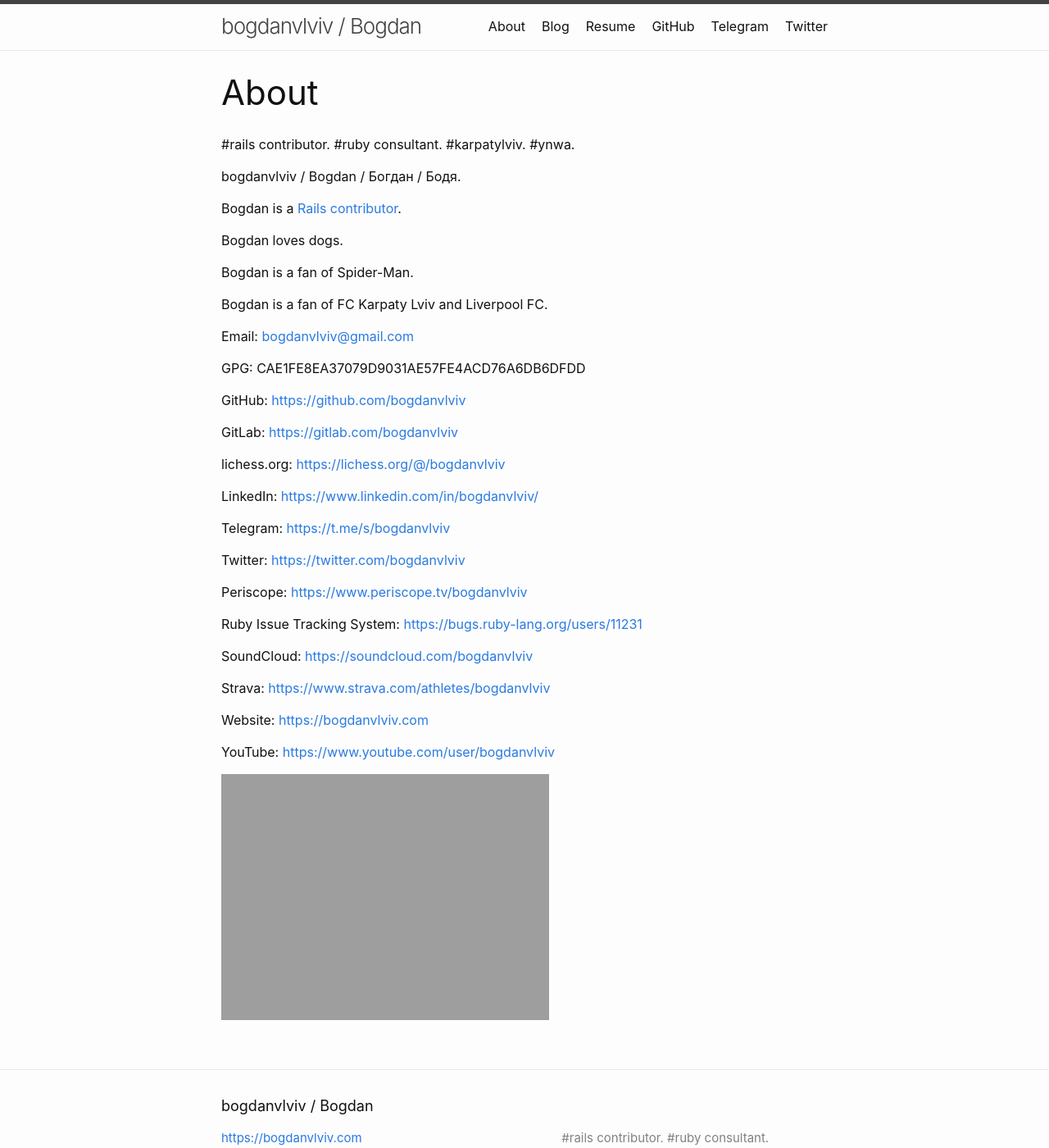
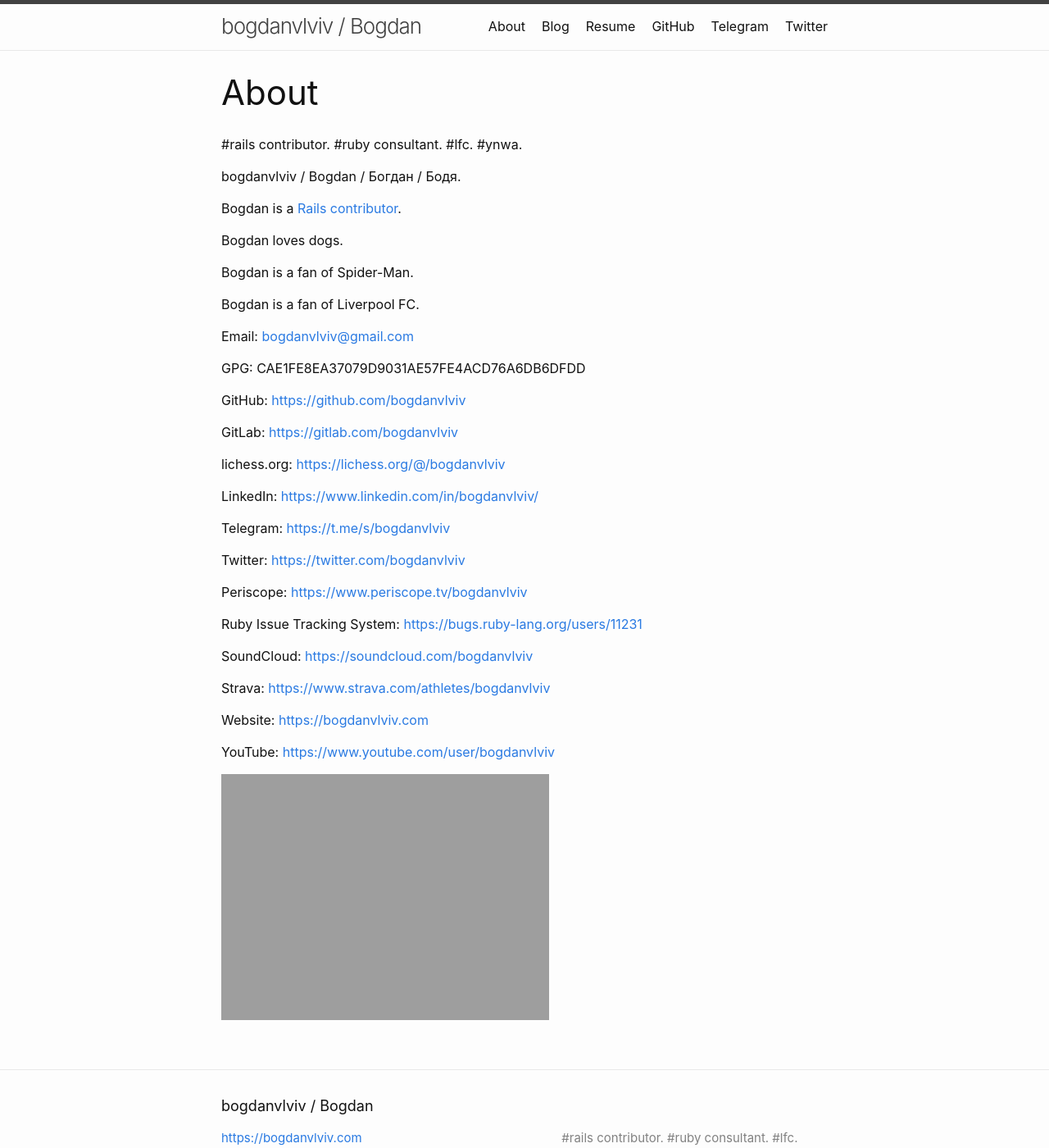
Before and after one commit to crowdpro3/bogdanvlviv.github.io, a Jekyll site: the page built from about.html, in a window 1280 px wide and 1400 px high. Shown: the whole window at 82% size. Built offline with Jekyll 4.4.1, drawn with Linux system fonts in a browser that asks for light colours; some of the changed text lies outside the part shown.

Commit message:
Hide karpatylviv

```diff
--- a/_config.yml
+++ b/_config.yml
@@ -1,7 +1,7 @@
 # Site settings
 title: "bogdanvlviv / Bogdan"
 email: "bogdanvlviv@gmail.com"
-description: "#rails contributor. #ruby consultant. #karpatylviv. #ynwa."
+description: "#rails contributor. #ruby consultant. #lfc. #ynwa."
 baseurl: ""
 url: "https://bogdanvlviv.com"
 image: "/images/main.jpg"
--- a/about.html
+++ b/about.html
@@ -24,7 +24,7 @@ permalink: /about.html
 </p>
 
 <p>
-  Bogdan is a fan of FC Karpaty Lviv and Liverpool FC.
+  Bogdan is a fan of Liverpool FC.
 </p>
 
 {%- if site.email -%}
```
